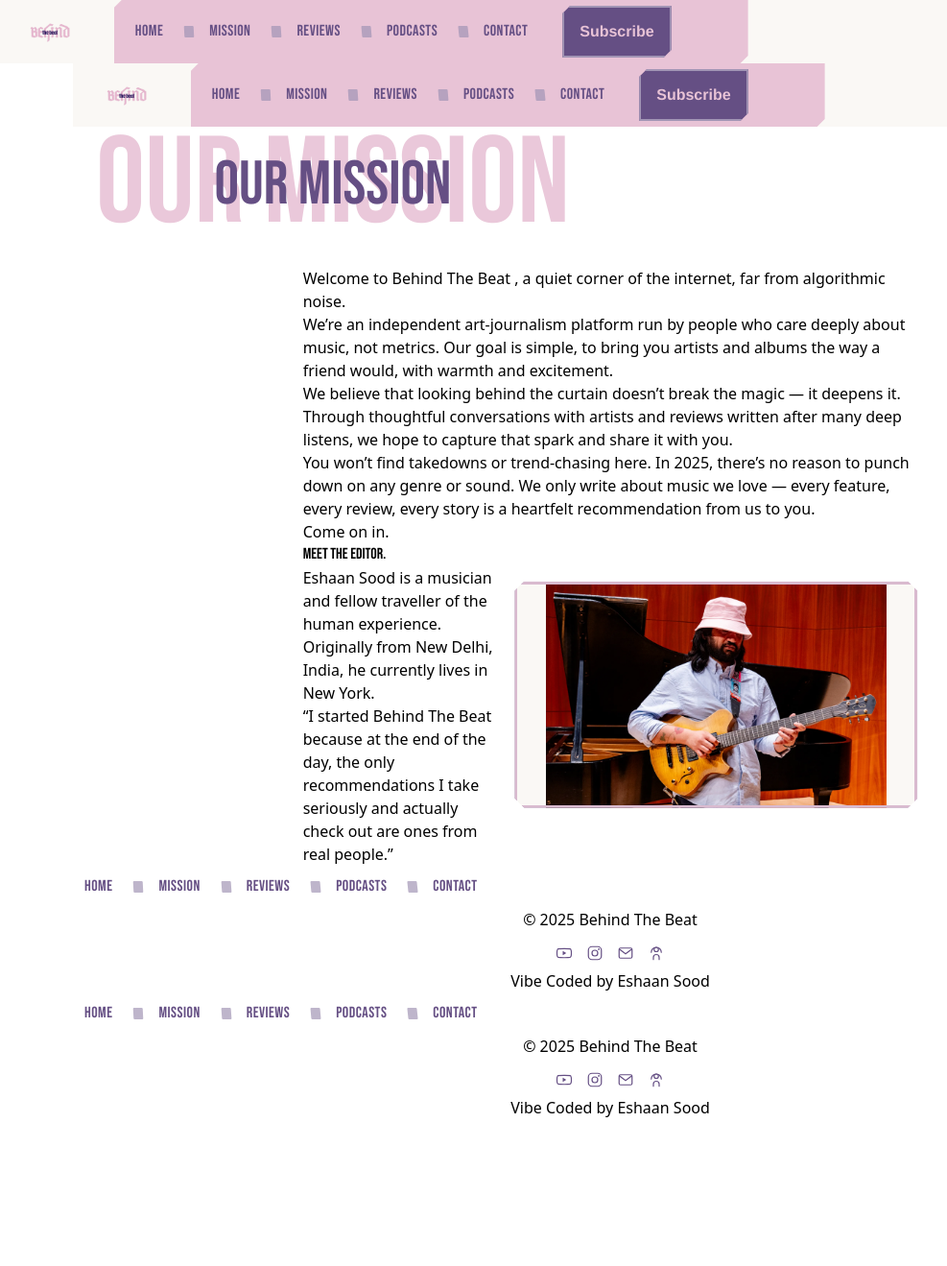
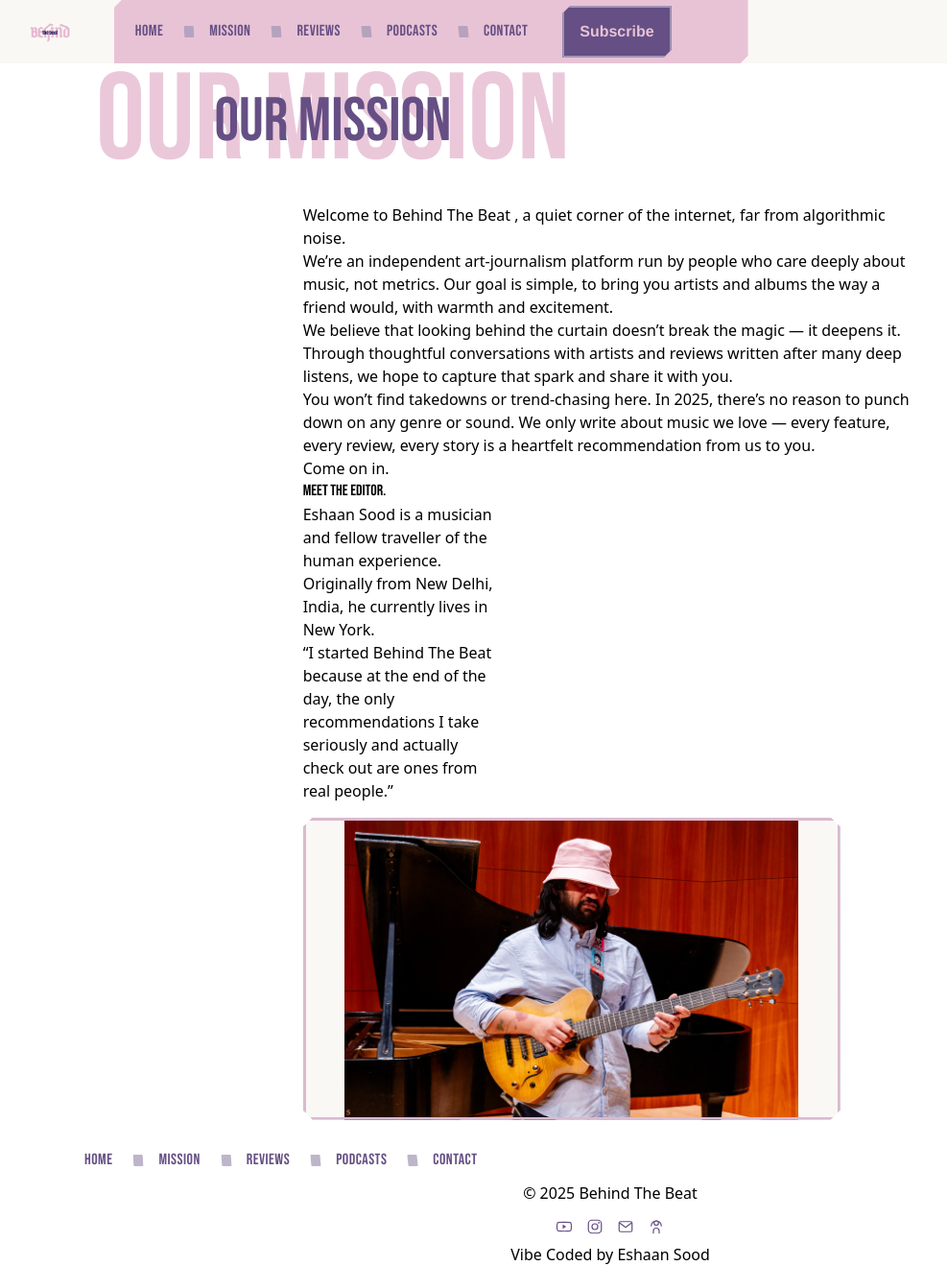
Before and after one commit to EshaanSoood/brbpodcast, a Jekyll site: the page built from mission/index.html, in a window 1280 px wide and 1319 px high. Shown: the whole window at 96% size, without its empty margins (4-991 px from the left). Built offline with Jekyll 4.4.1, drawn with Linux system fonts in a browser that asks for light colours; some web fonts are replaced.

Commit message:
dumb mistakes

```diff
--- a/mission/index.html
+++ b/mission/index.html
@@ -4,24 +4,6 @@
 permalink: /mission/
 body_class: mission
 ---
-<!DOCTYPE html>
-<html lang="en">
-  <head>
-    <meta charset="utf-8">
-    <meta name="viewport" content="width=device-width, initial-scale=1.0">
-    <title>{{ page.title }}</title>
-    <link rel="preconnect" href="https://fonts.googleapis.com">
-    <link rel="preconnect" href="https://fonts.gstatic.com" crossorigin>
-    <link href="https://fonts.googleapis.com/css2?family=Bebas+Neue&display=swap" rel="stylesheet">
-    <link rel="icon" type="image/png" href="{{ '/assets/images/btb-logo-clean.png' | relative_url }}">
-    <link rel="apple-touch-icon" href="{{ '/assets/images/btb-logo-clean.png' | relative_url }}">
-    <link rel="stylesheet" href="{{ '/assets/build/css/build.css' | relative_url }}">
-    <link rel="stylesheet" href="{{ '/assets/build/css/overrides.css' | relative_url }}">
-  </head>
-  <body>
-    {% include nav.html %}
-
-    <main id="site-main" class="site-main">
 <header class="page-header">
   <div class="page-title-stack page-title-bg" data-title="Our Mission">
     <h1 class="page-title">Our Mission</h1>
@@ -42,14 +24,10 @@
         <p>Eshaan Sood is a musician and fellow traveller of the human experience. Originally from New Delhi, India, he currently lives in New York.</p>
         <p>“I started Behind The Beat because at the end of the day, the only recommendations I take seriously and actually check out are ones from real people.”</p>
       </div>
+    </div>
+
     <figure class="img-frame img-rect-m">
       <img class="img-media" src="../assets/images/Eshaanwithhat.webp" alt="Eshaan Sood" />
     </figure>
   </div>
-        </div>
 </section>
-    </main>
-
-    {% include footer.html %}
-  </body>
-  </html>
```
Lines whose indentation alone changed are shown as unchanged.
